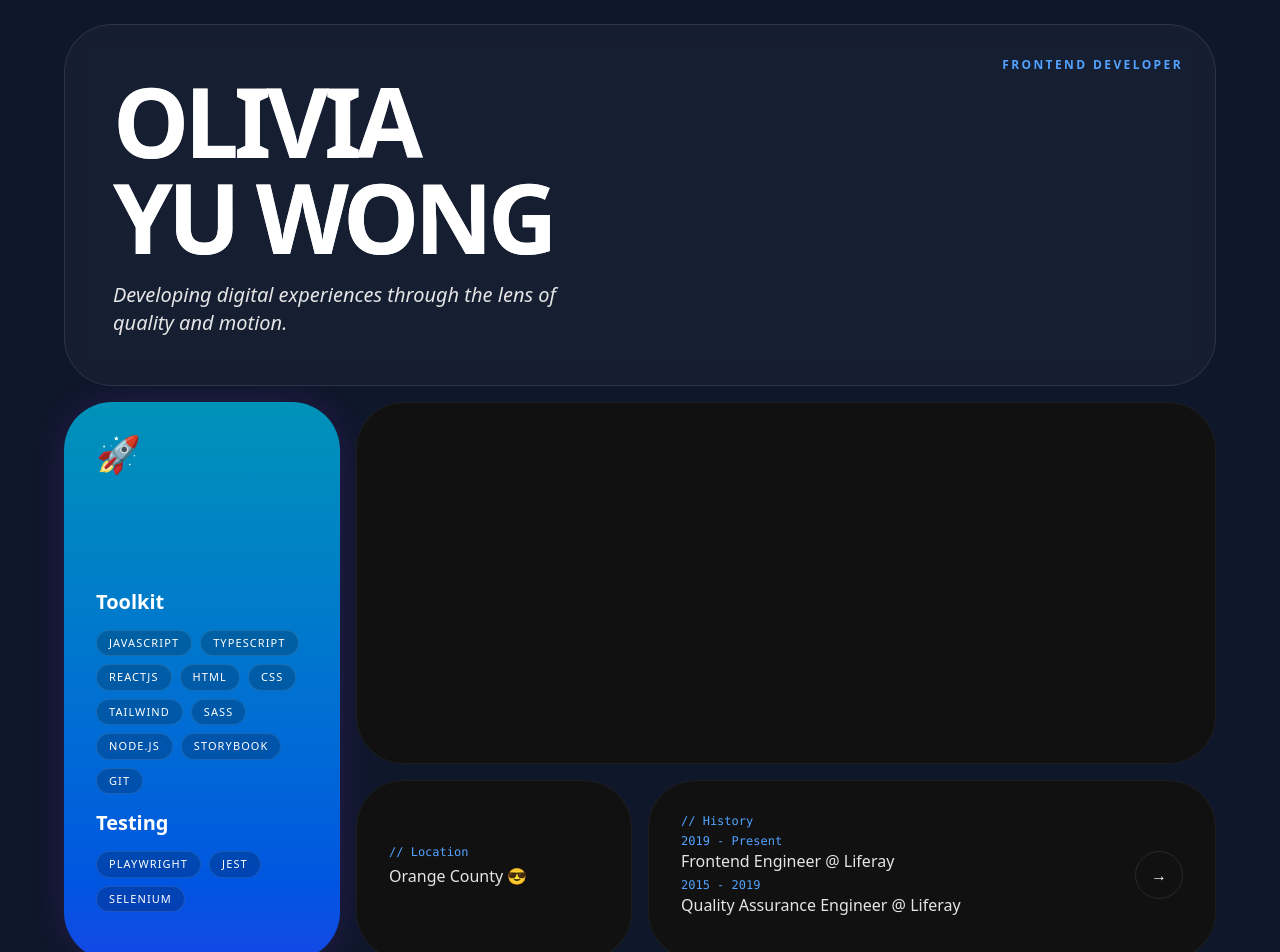
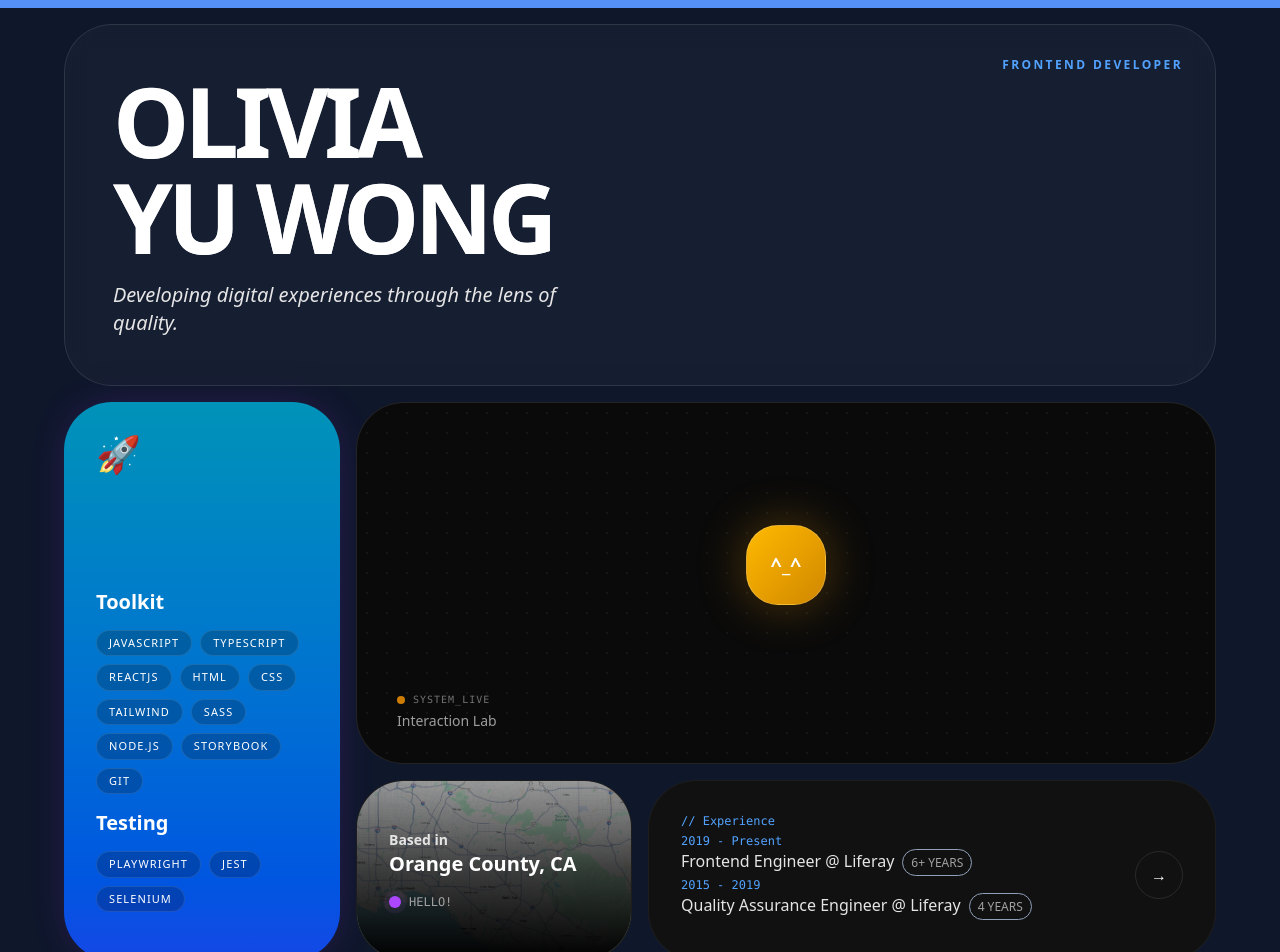
Before and after one commit to oliv-yu/oliv-yu.github.io, a Next.js app: page / in a window 1280 px wide. Shown: the top 952 px of the page. Built offline with nearby package versions, Linux system fonts and the light colour scheme.

Commit message:
More refactor

```diff
--- a/app/page.tsx
+++ b/app/page.tsx
@@ -15,7 +15,7 @@ export default function Page() {
 
       {/* <DecorativeAura /> */}
 
-      {/* <ScrollProgress /> */}
+      <ScrollProgress />
 
       <Second />
 
--- /dev/null
+++ b/app/second/Location.tsx
@@ -0,0 +1,31 @@
+import { motion } from "motion/react";
+
+export default function Location() {
+  return (
+    <motion.div
+      whileHover={{ scale: 1.03 }}
+      className="md:col-span-1 md:row-span-1 bg-[#111] border border-white/5 rounded-[3rem] p-8 flex items-center justify-between group relative overflow-hidden group"
+    >
+      <img
+        className="absolute inset-0 opacity-60 group-hover:scale-110 transition-transform duration-700"
+        alt="Map of OC"
+        src="/images/map.png"
+      />
+
+      <div className="absolute inset-0 bg-gradient-to-t from-black via-black/60 to-transparent" />
+
+      <div className="relative">
+        <p className="text-neutral-200 font-bold text-sm">Based in</p>
+        <h3 className="text-xl font-bold">Orange County, CA</h3>
+        {/* The Pulse Dot */}
+        <div className="mt-4 flex items-center gap-2">
+          <span className="relative flex h-3 w-3">
+            <span className="animate-ping absolute inline-flex h-full w-full rounded-full bg-purple-400 opacity-75"></span>
+            <span className="relative inline-flex rounded-full h-3 w-3 bg-purple-500"></span>
+          </span>
+          <span className="text-xs font-mono text-neutral-400">HELLO!</span>
+        </div>
+      </div>
+    </motion.div>
+  );
+}
--- a/app/second/ScrollProgress.tsx
+++ b/app/second/ScrollProgress.tsx
@@ -11,7 +11,7 @@ const ScrollProgress = () => {
   });
 
   // This hooks the color to the scroll position
-  // It will transition from Purple to Neon Yellow as you reach the bottom
+  // It will transition from Blue to Neon Yellow as you reach the bottom
   const backgroundColor = useTransform(
     scrollYProgress,
     [0, 1],
--- /dev/null
+++ b/app/second/SpotlightLab.tsx
@@ -0,0 +1,79 @@
+import { motion, useMotionValue, useSpring } from "framer-motion";
+import { useState } from "react";
+
+export default function SpotlightLab() {
+  const [isHovered, setIsHovered] = useState(false);
+
+  const mouseX = useMotionValue(0);
+  const mouseY = useMotionValue(0);
+
+  const springConfig = { damping: 25, stiffness: 300 };
+  const springX = useSpring(mouseX, springConfig);
+  const springY = useSpring(mouseY, springConfig);
+
+  const handleMouseMove = (e) => {
+    const rect = e.currentTarget.getBoundingClientRect();
+    mouseX.set(e.clientX - rect.left - rect.width / 2);
+    mouseY.set(e.clientY - rect.top - rect.height / 2);
+  };
+
+  const resetMouse = () => {
+    setIsHovered(false);
+    mouseX.set(0);
+    mouseY.set(0);
+  };
+
+  return (
+    <motion.div
+      onMouseEnter={() => setIsHovered(true)}
+      onMouseMove={handleMouseMove}
+      onMouseLeave={resetMouse}
+      className="md:col-span-3 md:row-span-2 relative bg-[#0a0a0a] rounded-[3rem] border border-white/10 overflow-hidden flex items-center justify-center cursor-crosshair"
+    >
+      <div className="absolute inset-0 opacity-20 [background-image:radial-gradient(#444_1px,transparent_1px)] [background-size:20px_20px]" />
+
+      {/* 1. IDLE WRAPPER: Handles the floating loop */}
+      <motion.div
+        animate={
+          !isHovered
+            ? {
+                y: [0, -20, 0],
+                transition: {
+                  duration: 4,
+                  repeat: Infinity,
+                  ease: "easeInOut",
+                },
+              }
+            : { y: 0 }
+        }
+      >
+        {/* 2. MOUSE TARGET: Handles the spring physics */}
+        <motion.div
+          style={{
+            x: springX,
+            y: springY,
+            rotate: isHovered ? 15 : 0, // Fun lean when you grab it
+          }}
+          className="z-10 w-20 h-20 bg-gradient-to-br from-amber-400 to-yellow-600 rounded-[2rem] shadow-[0_0_50px_rgba(245,158,11,0.3)] flex items-center justify-center border border-white/20"
+        >
+          <motion.span
+            animate={{ scale: isHovered ? 1.2 : 1 }}
+            className="text-white font-bold text-xl select-none"
+          >
+            ^_^
+          </motion.span>
+        </motion.div>
+      </motion.div>
+
+      <div className="absolute bottom-8 left-10 flex flex-col gap-1">
+        <div className="flex items-center gap-2">
+          <span className="w-2 h-2 rounded-full bg-amber-500 animate-pulse" />
+          <p className="text-[10px] font-mono text-neutral-500 uppercase tracking-widest">
+            System_Live
+          </p>
+        </div>
+        <p className="text-sm font-medium text-white/60">Interaction Lab</p>
+      </div>
+    </motion.div>
+  );
+}
--- a/app/second/index.tsx
+++ b/app/second/index.tsx
@@ -1,6 +1,8 @@
 import MagneticWrapper from "./MagneticWrapper";
 import { motion } from "motion/react";
 import Projects from "./Projects";
+import SpotlightLab from "./SpotlightLab";
+import Location from "./Location";
 
 const SKILLS_LIST = [
   {
@@ -39,8 +41,7 @@ export default function index() {
             OLIVIA <br /> YU WONG
           </h1>
           <p className="text-xl text-neutral-200 max-w-md italic">
-            Developing digital experiences through the lens of quality and
-            motion.
+            Developing digital experiences through the lens of quality.
           </p>
         </motion.div>
 
@@ -71,27 +72,17 @@ export default function index() {
           </div>
         </motion.div>
 
-        <div className="md:col-span-3 md:row-span-2 bg-[#111] border border-white/5 rounded-[3rem] p-8 flex items-center justify-between group"></div>
+        <SpotlightLab />
 
-        {/* 3. FUN FACT FILLER */}
-        <motion.div
-          whileHover={{ scale: 1.03 }}
-          className="md:col-span-1 md:row-span-1 bg-[#111] border border-white/5 rounded-[3rem] p-8 flex items-center justify-between group"
-        >
-          <div>
-            <p className="text-xs text-blue-400 font-mono mb-1">// Location</p>
-            <h3 className="text-md font-medium text-neutral-200 mb-2 bricolage-grotesque">
-              Orange County 😎
-            </h3>
-          </div>
-        </motion.div>
+        {/* 3. LOCATION */}
+        <Location />
 
         {/* 4. THE HISTORY CARD (Experience) */}
         <motion.div
           whileHover={{ scale: 1.03 }}
           className="md:col-span-2 md:row-span-1 min-sm:col-span-1 min-sm:row-span-1 bg-[#111] border border-white/5 rounded-[3rem] p-8 "
         >
-          <p className="text-xs text-blue-400 font-mono mb-1">// History</p>
+          <p className="text-xs text-blue-400 font-mono mb-1">// Experience</p>
 
           <div className="flex items-center justify-between">
             <div>
@@ -101,12 +92,18 @@ export default function index() {
                 </p>
                 <h5 className="text-md font-medium text-neutral-200">
                   Frontend Engineer @ Liferay
+                  <span className="text-xs uppercase rounded-3xl border-1 border-slate-400 text-neutral-400 px-2 py-1 ml-2 hover:bg-neutral-600 transition ease-in-and-out duration-100 transition-colors">
+                    6+ years
+                  </span>
                 </h5>
               </div>
               <div>
                 <p className="text-xs text-blue-400 font-mono">2015 - 2019</p>
                 <h5 className="text-md font-medium text-neutral-200">
                   Quality Assurance Engineer @ Liferay
+                  <span className="text-xs uppercase rounded-3xl border-1 border-slate-400 text-neutral-400 px-2 py-1 ml-2 hover:bg-neutral-600 transition ease-in-and-out duration-100 transition-colors">
+                    4 years
+                  </span>
                 </h5>
               </div>
             </div>
```
Also changed, not shown: public/images/map.png (added).
